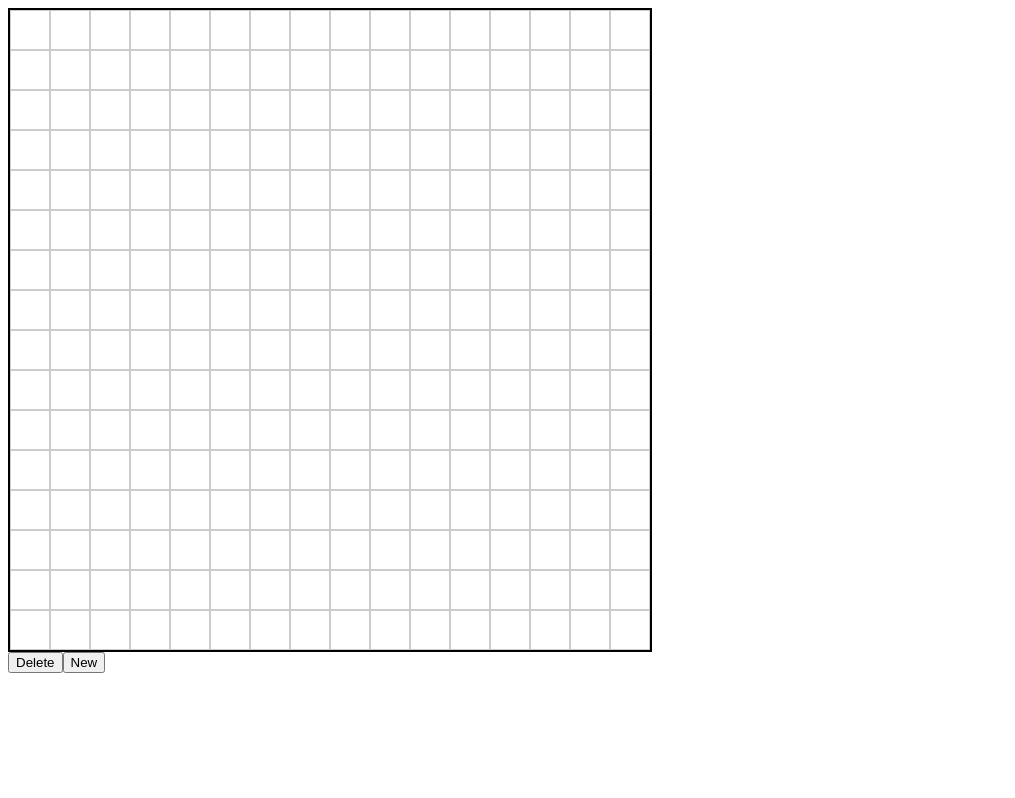
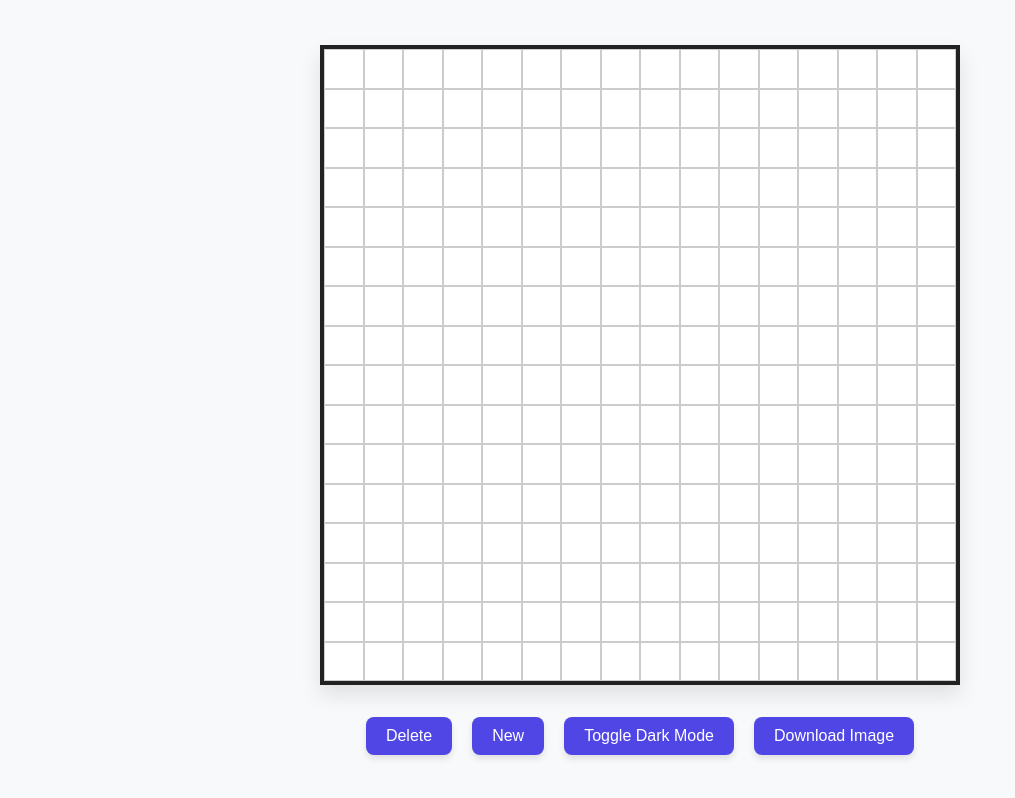
Before and after one commit to Adv-2005/etch-a-sketch, a plain HTML site: page index.html in a window 1280 px wide. Shown: the whole page, without its empty margins (0-1015 px from the left). Drawn offline with nearby package versions, Linux system fonts and the light colour scheme.

Commit message:
added basic styling and darkmode and download button

```diff
--- a/app.js
+++ b/app.js
@@ -39,6 +39,7 @@ function getRandomColor(){
 
 
 let buttonContainer = document.createElement("div")
+buttonContainer.setAttribute("class", "button-container")
 let removeButton = document.createElement("button")
 removeButton.textContent= "Delete"
 buttonContainer.appendChild(removeButton)
@@ -63,6 +64,31 @@ function newGrid(){
 
 let newGridButton= document.createElement("button")
 newGridButton.textContent= "New"
+
 buttonContainer.appendChild(newGridButton)
 
 newGridButton.addEventListener("click", newGrid )
+
+
+let darkModeButton = document.createElement("button");
+darkModeButton.textContent = "Toggle Dark Mode";
+buttonContainer.appendChild(darkModeButton);
+
+darkModeButton.addEventListener("click", () => {
+    document.body.classList.toggle("dark-theme");
+});
+
+let downloadButton = document.createElement("button");
+downloadButton.textContent = "Download Image";
+buttonContainer.appendChild(downloadButton);
+
+downloadButton.addEventListener("click", () => {
+    const container = document.querySelector(".container");
+
+    html2canvas(container).then(canvas => {
+        const link = document.createElement("a");
+        link.download = "etch-a-sketch.png";
+        link.href = canvas.toDataURL();
+        link.click();
+    });
+});
--- a/index.html
+++ b/index.html
@@ -9,6 +9,8 @@
 <body>
     <div class="container">
     </div>
+    <script src="https://cdn.jsdelivr.net/npm/html2canvas@1.4.1/dist/html2canvas.min.js"></script>
+
     <script src="app.js"></script>
 </body>
 </html>
--- a/style.css
+++ b/style.css
@@ -3,16 +3,78 @@
     flex-direction: column;
     width: 640px;
     height: 640px;
-    border: 2px solid black;
+    border: 4px solid #222;
+    background-color: white;
+    box-shadow: 0 10px 20px rgba(0,0,0,0.1);
+    overflow: hidden;
 }
 
 .row {
     display: flex;
     flex: 1;
 }
-
 .cell {
     flex: 1;
-    border: 1px solid #ccc;
+    height: 100%; /* Will inherit equal height via row's flex:1 */
+    border: 0.5px solid #ccc;
     transition: background-color 0.3s ease;
 }
+
+* {
+    box-sizing: border-box;
+}
+
+body{
+    display: flex;
+    flex-direction: column;
+    align-items: center;
+    justify-content: center;
+    min-height: 100vh;
+    font-family: 'Segoe UI', sans-serif;
+    background-color: #f8f9fa;
+    margin: 0;
+}
+button {
+    background-color: #4f46e5;
+    color: white;
+    border: none;
+    padding: 10px 20px;
+    margin: 0 10px;
+    font-size: 16px;
+    border-radius: 8px;
+    cursor: pointer;
+    box-shadow: 0 4px 6px rgba(0,0,0,0.1);
+    transition: background-color 0.3s ease, transform 0.2s ease;
+}
+button:hover {
+    background-color: #4338ca;
+    transform: translateY(-2px);
+}
+
+body.dark-theme {
+    background-color: #111;
+    color: #f1f1f1;
+}
+
+body.dark-theme .container {
+    border-color: #fff;
+    background-color: #222;
+    box-shadow: 0 10px 20px rgba(255,255,255,0.1);
+}
+
+body.dark-theme .cell {
+    border-color: #555;
+}
+
+body.dark-theme button {
+    background-color: #1f2937;
+    color: white;
+}
+
+body.dark-theme button:hover {
+    background-color: #374151;
+}
+
+.button-container{
+    margin-top: 2rem;
+}
```
